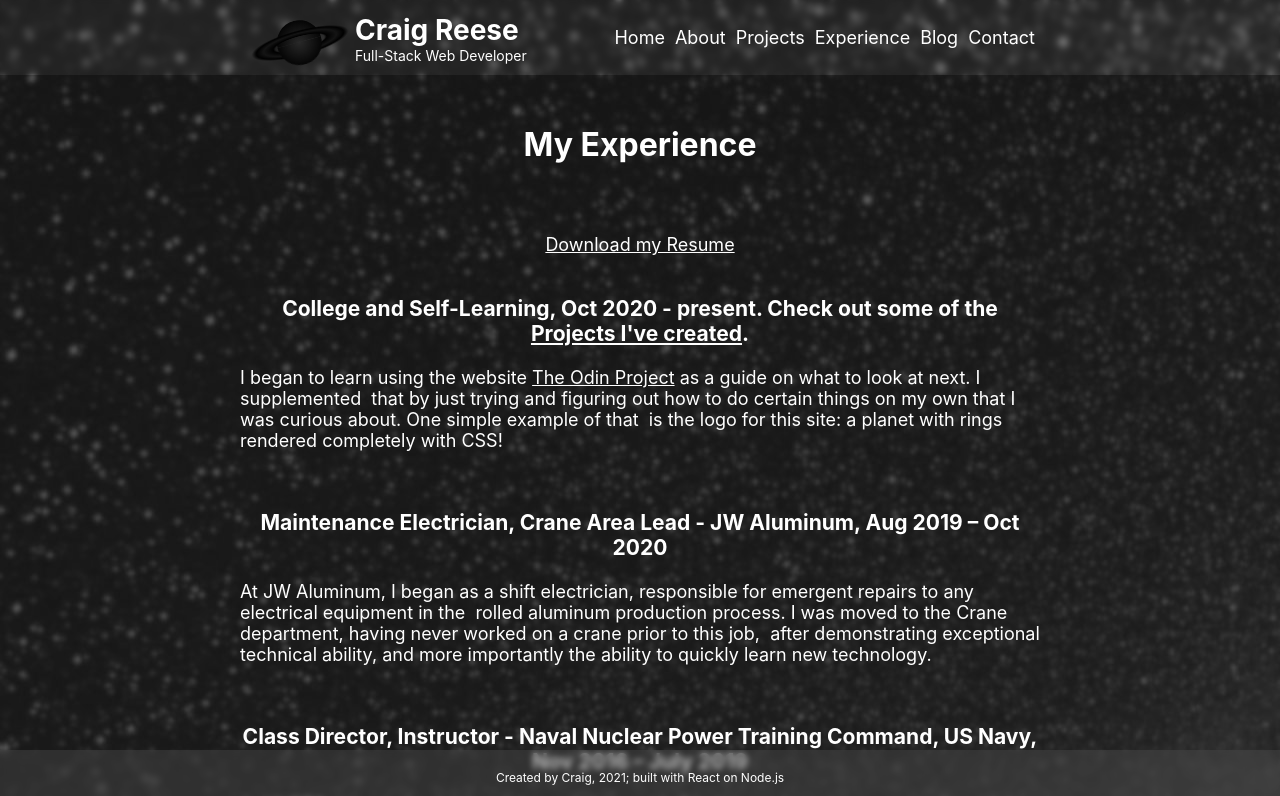
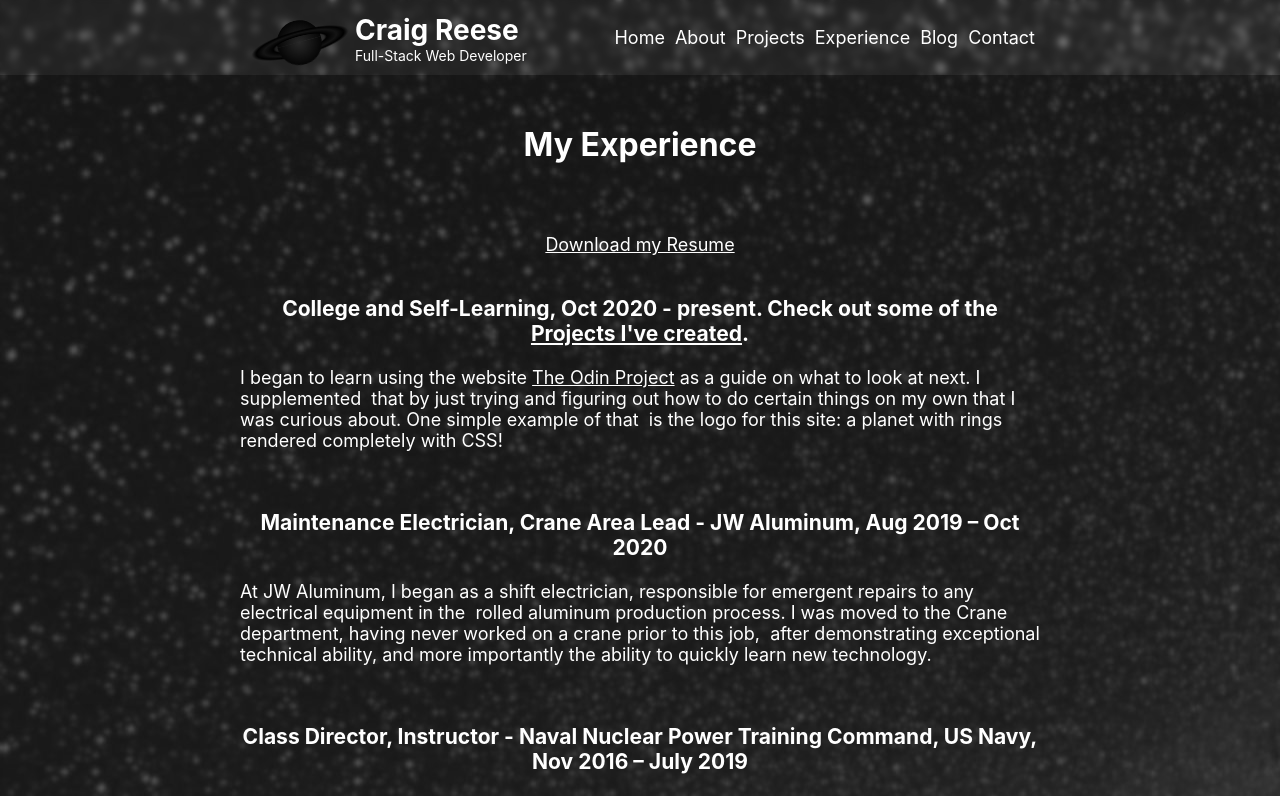
Before and after one commit to reeseca90/portfolio-front, a React (Create React App) app: page /experience in a window 1280 px wide. Shown: the top 796 px of the page. Built offline with nearby package versions, Linux system fonts and the light colour scheme.

Commit message:
removed footer; it didn't seem useful

```diff
--- a/src/css/Experience.css
+++ b/src/css/Experience.css
@@ -5,7 +5,6 @@
   gap: 20px;
   margin-left: auto;
   margin-right: auto;
-  min-height: calc(100vh + 100px);
 }
 .experienceList a {
   text-align: center;
--- a/src/js/App.js
+++ b/src/js/App.js
@@ -56,7 +56,6 @@ function App() {
             <Route path='/blog/create/posts/:id/edit' element={<EditPost token={getToken()} />} />
           </Routes>
         </section>
-        <Footer />
       </BrowserRouter>
     </div>
   );
--- a/src/scss/App.scss
+++ b/src/scss/App.scss
@@ -18,7 +18,7 @@ a:hover {
   box-sizing: border-box;
   background-color: var.$content-bg-color;
   width: 100vw;
-  min-height: calc(100vh - 75px);
+  min-height: calc(100vh - var.$nav-height);
 }
 
 h1 {
--- a/src/scss/Experience.scss
+++ b/src/scss/Experience.scss
@@ -7,7 +7,6 @@
   gap: 20px;
   margin-left: auto;
   margin-right: auto;
-  min-height: calc(100vh + 100px);
   a {
     text-align: center;
   }
--- a/src/scss/Nav.scss
+++ b/src/scss/Nav.scss
@@ -16,7 +16,7 @@ header {
   justify-content: space-around;
   align-items: center;
   width: 100%;
-  height: 75px;
+  height: var.$nav-height;
   .highlight {
     text-decoration: none;
     padding: 5px;
--- a/src/scss/_variables.scss
+++ b/src/scss/_variables.scss
@@ -5,3 +5,4 @@ $page-max-width: 800px;
 $textcolor: white;
 $linkcolor: rgb(205, 205, 205);
 $bgblur: 3px;
+$nav-height: 75px;
```
Also changed, not shown: 2 other files (tests, documents, lock files or other folders).
